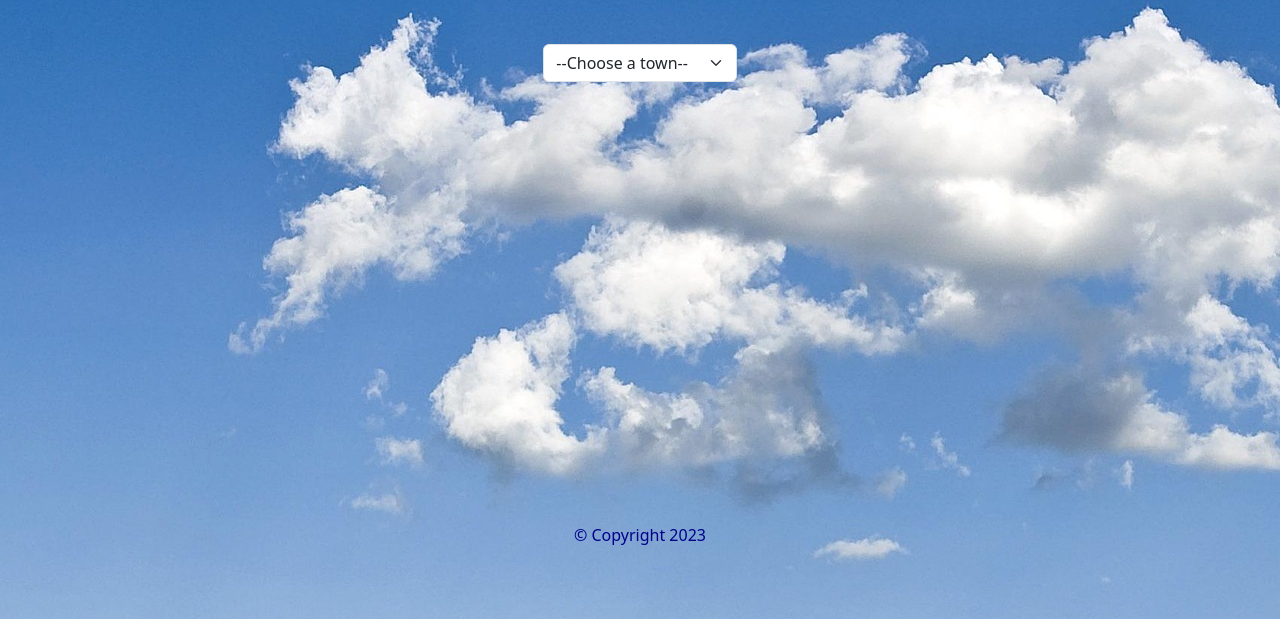
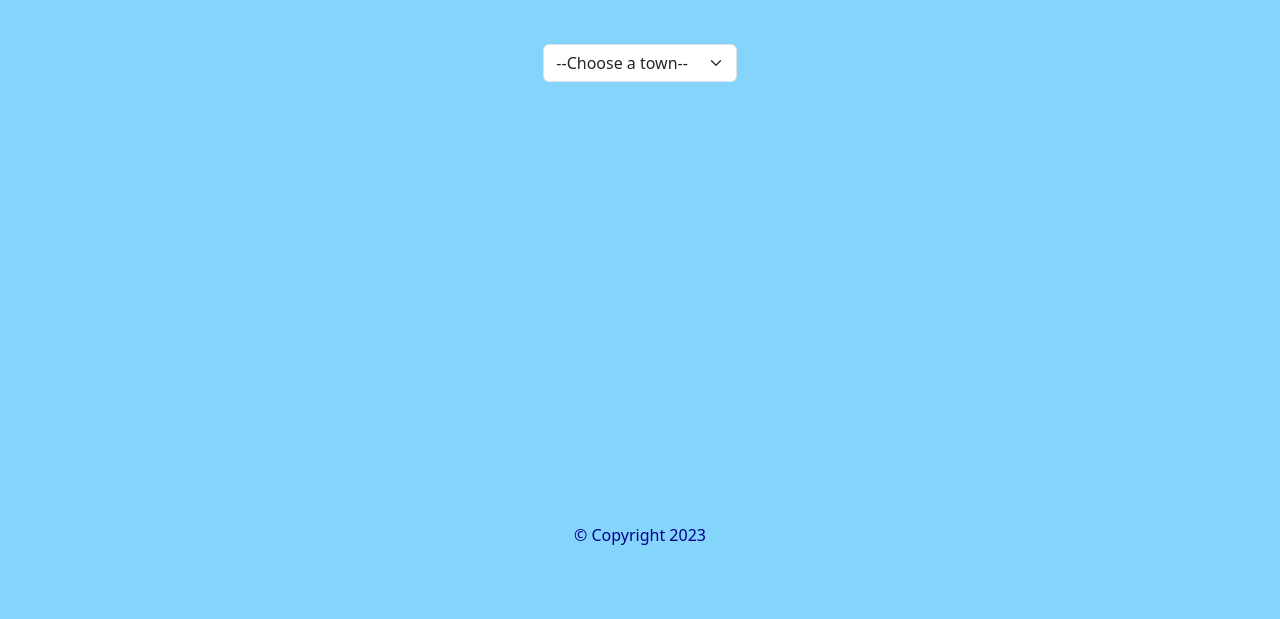
Before and after one commit to MicheleLiberio/eurorbit, a website with bundled scripts: page index.html in a window 1280 px wide. Shown: the part 205-824 px from the top of the page. Built offline with nearby package versions, Linux system fonts and the light colour scheme.

Commit message:
commit background

```diff
--- a/css/master.css
+++ b/css/master.css
@@ -1,5 +1,5 @@
 body {
-    background-image: url("../images/clouds-49520_1920.jpg");
+    background-color: #85d4fc;
     color: black;
     overflow-x: hidden;
     height: 100vh;
```
